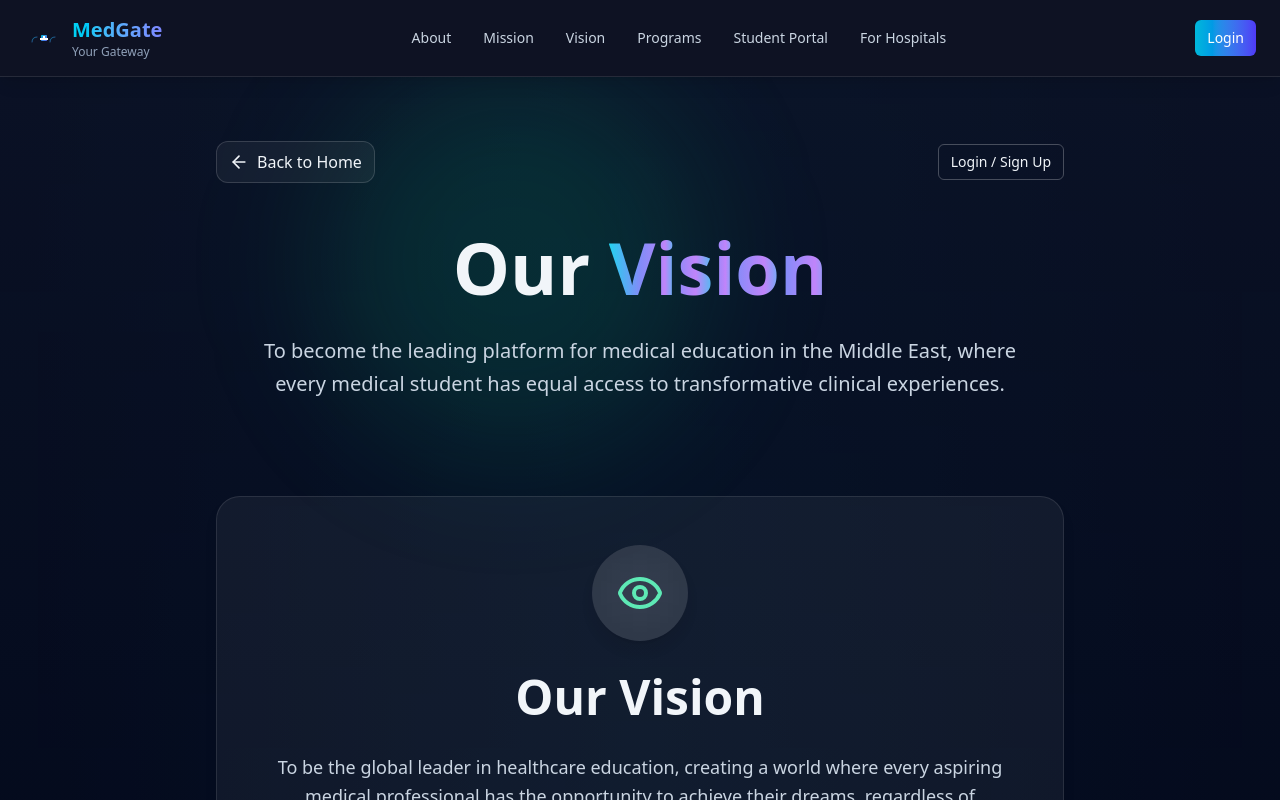
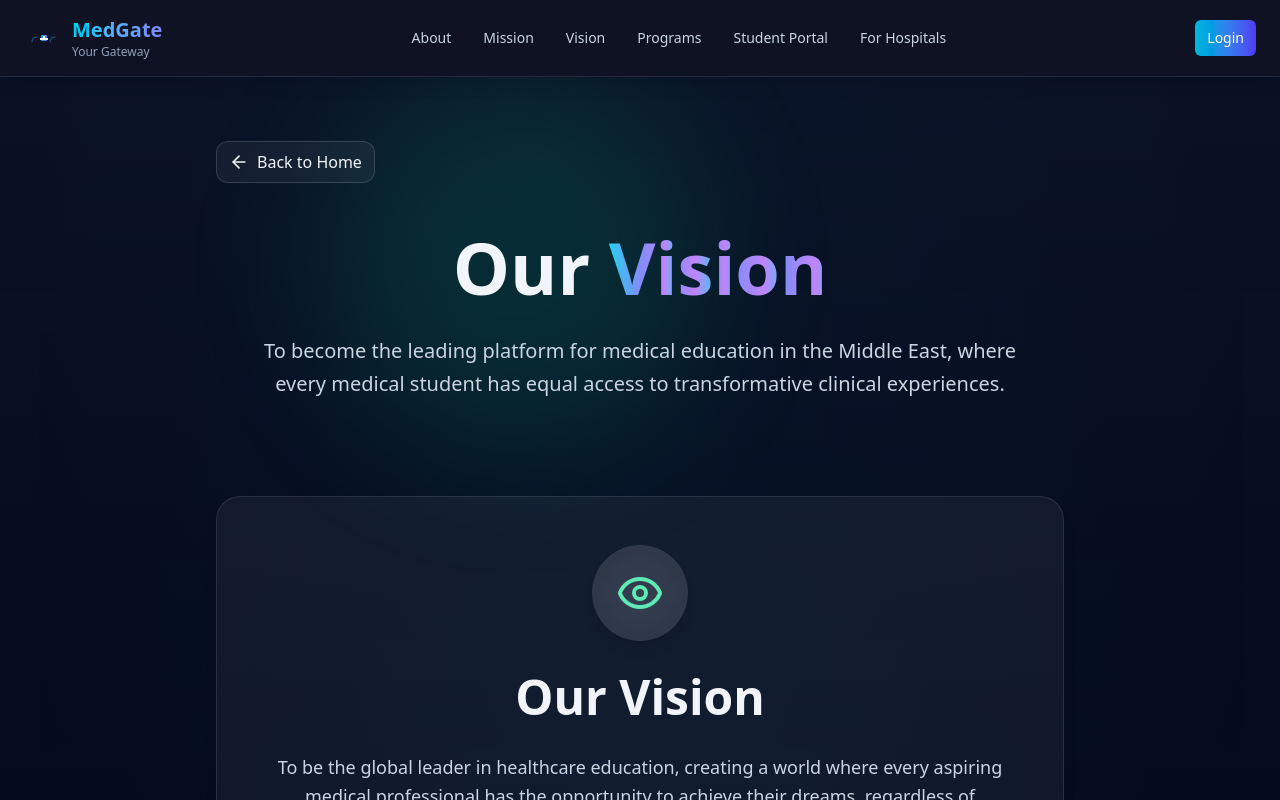
Before and after one commit to s1business84-hub/medgatefinal, a Next.js app in the folder medgate/: page /vision in a window 1280 px wide. Shown: the top 800 px of the page. Built offline with nearby package versions, Linux system fonts and the light colour scheme.

Commit message:
Remove login buttons from mission, vision, and student portal pages

```diff
--- a/medgate/app/mission/page.tsx
+++ b/medgate/app/mission/page.tsx
@@ -29,11 +29,6 @@ export default function MissionPage() {
           <Link href="/" className="inline-flex items-center px-3 py-2 rounded-xl border border-white/15 bg-white/5 text-slate-100 hover:bg-white/10 transition-all hover:translate-x-1">
             <ArrowLeft className="w-5 h-5 mr-2" />
             Back to Home
-          </Link>
-          <Link href="/login">
-            <Button variant="outline" size="sm" className="border-white/25 text-slate-100 hover:bg-white/10 hover:scale-105 transition-transform">
-              Login / Sign Up
-            </Button>
           </Link>
         </div>
 
--- a/medgate/app/vision/page.tsx
+++ b/medgate/app/vision/page.tsx
@@ -24,11 +24,6 @@ export default function VisionPage() {
           <Link href="/" className="inline-flex items-center px-3 py-2 rounded-xl border border-white/15 bg-white/5 text-slate-100 hover:bg-white/10 transition-all hover:translate-x-1">
             <ArrowLeft className="w-5 h-5 mr-2" />
             Back to Home
-          </Link>
-          <Link href="/login">
-            <Button variant="outline" size="sm" className="border-white/25 text-slate-100 hover:bg-white/10 hover:scale-105 transition-transform">
-              Login / Sign Up
-            </Button>
           </Link>
         </div>
 
```
